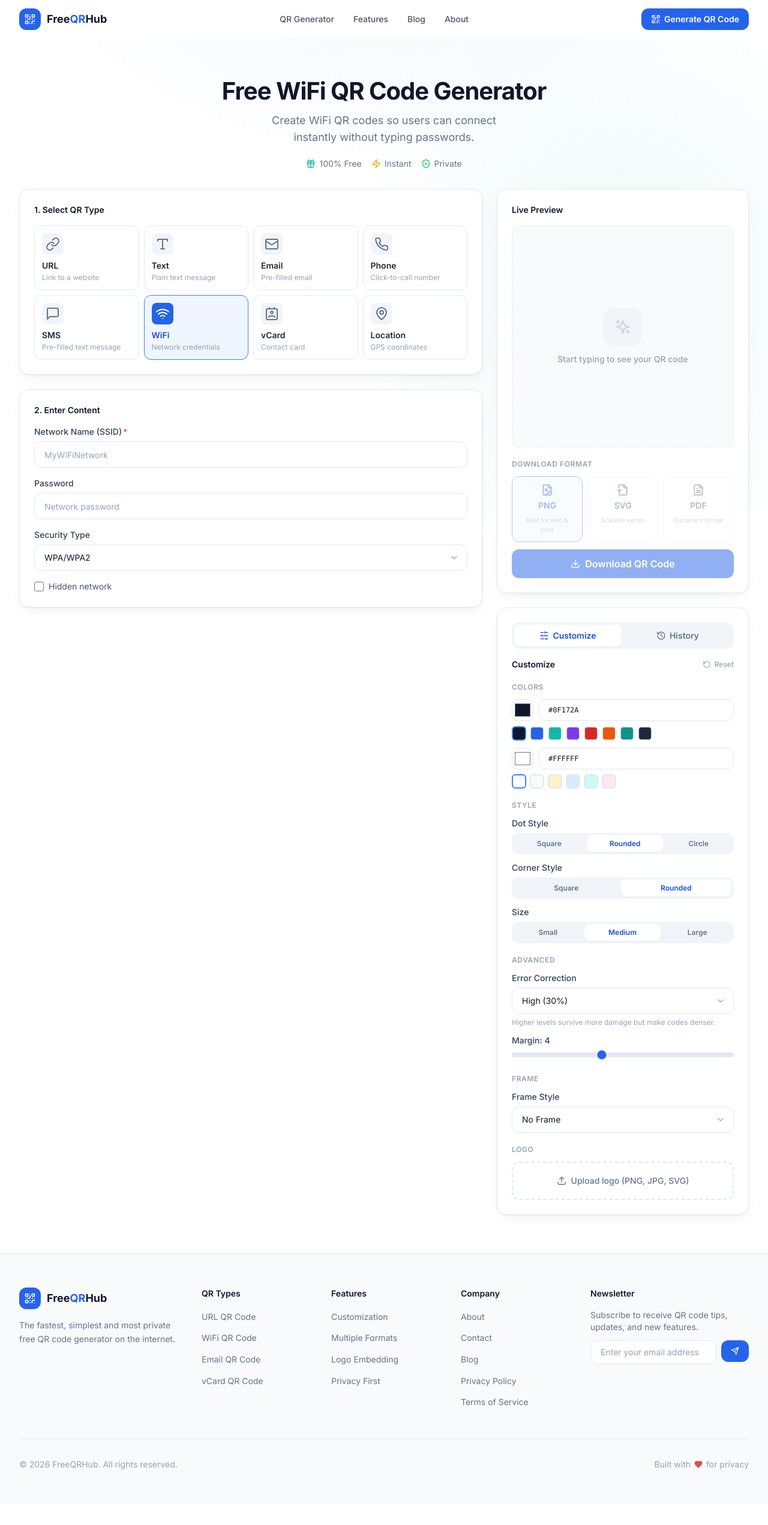
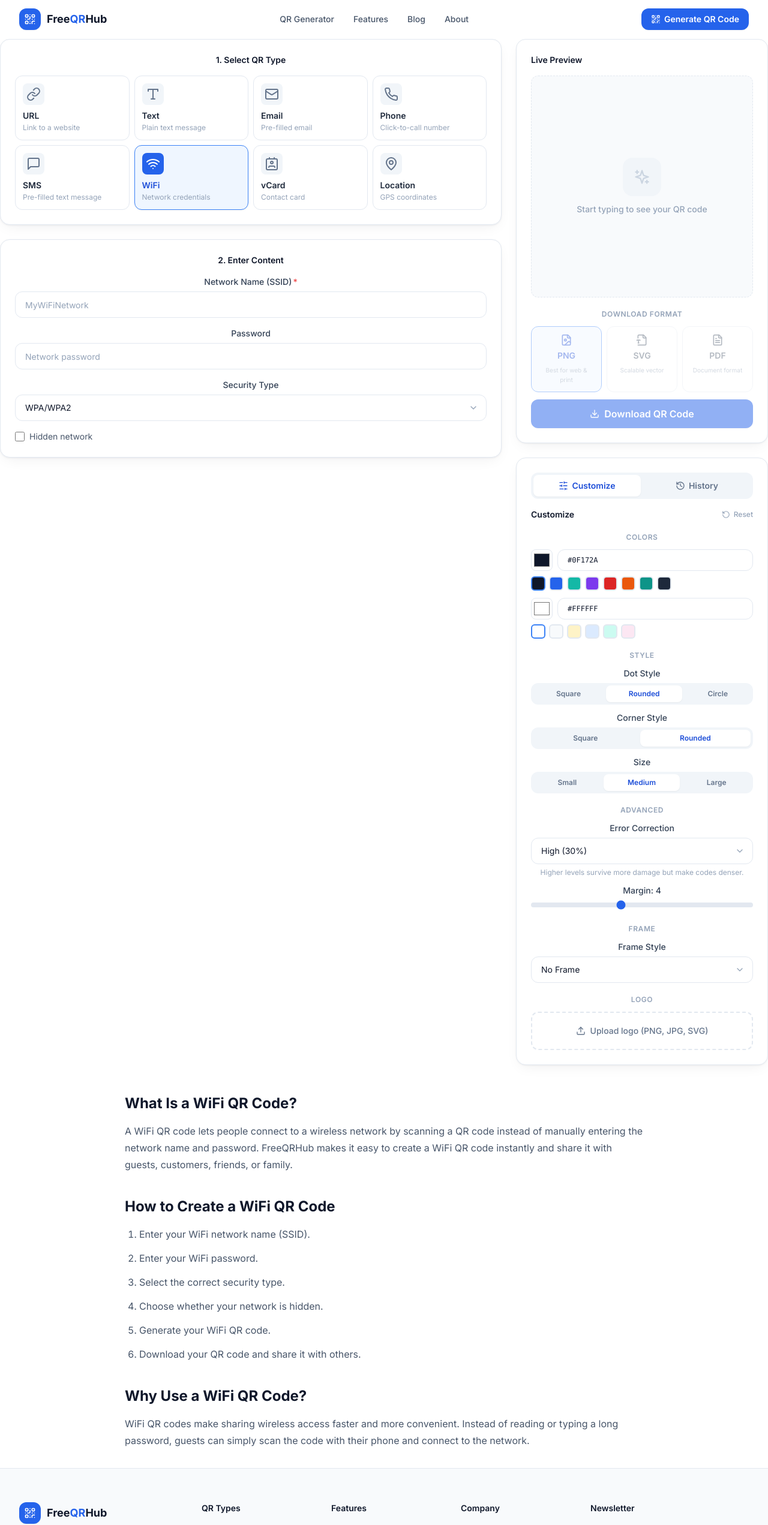
Before and after one commit to asgharkk82-oss/freeqrhub-project, a React (Vite) app in the folder project/: page /wifi-qr-code-generator in a window 1280 px wide. Shown: the top 2543 px of the page at 60% size. Before the commit the page ends 2508 px from the top, so only its background shows below. Built offline with nearby package versions, Linux system fonts and the light colour scheme.

Commit message:
Add WiFi QR code SEO content

```diff
--- a/project/src/pages/generator-page.tsx
+++ b/project/src/pages/generator-page.tsx
@@ -1,6 +1,7 @@
 import { useSearchParams, useLocation } from 'react-router-dom';
 import { motion } from 'framer-motion';
-import { ShieldCheck, Zap, Gift } from 'lucide-react';
+
+
 import { QrGenerator } from '../features/qr-generator/qr-generator';
 import { useSeo } from '../hooks/useSeo';
 import type { QrTypeId } from '../types';
@@ -98,35 +99,51 @@ const schema = {
 });
 
 return (
-    <div className="bg-gradient-hero">
-      <div className="container-base py-10 lg:py-16">
   <motion.div
     initial={{ opacity: 0, y: 16 }}
     animate={{ opacity: 1, y: 0 }}
     transition={{ duration: 0.4 }}
     className="mb-8 text-center"
   >
-          <h1 className="text-display-sm font-bold tracking-tight text-secondary-900 sm:text-display-md">
-  {SEO_CONTENT[initialType].title.replace(' | FreeQRHub', '')}
-</h1>
-          <p className="mx-auto mt-3 max-w-2xl text-base text-secondary-500 sm:text-lg text-balance">
-  {SEO_CONTENT[initialType].description}
+    <QrGenerator initialType={initialType} />
+
+    {initialType === 'wifi' && (
+      <section className="mx-auto mt-12 max-w-4xl px-4 text-left">
+        <h2 className="text-2xl font-bold text-secondary-900">
+          What Is a WiFi QR Code?
+        </h2>
+
+        <p className="mt-4 text-base leading-7 text-secondary-600">
+          A WiFi QR code lets people connect to a wireless network by scanning
+          a QR code instead of manually entering the network name and password.
+          FreeQRHub makes it easy to create a WiFi QR code instantly and share
+          it with guests, customers, friends, or family.
         </p>
-          <div className="mt-5 flex flex-wrap items-center justify-center gap-4 text-sm text-secondary-500">
-            <span className="inline-flex items-center gap-1.5">
-              <Gift className="h-4 w-4 text-accent-500" /> 100% Free
-            </span>
-            <span className="inline-flex items-center gap-1.5">
-              <Zap className="h-4 w-4 text-warning" /> Instant
-            </span>
-            <span className="inline-flex items-center gap-1.5">
-              <ShieldCheck className="h-4 w-4 text-success" /> Private
-            </span>
-          </div>
+
+        <h2 className="mt-10 text-2xl font-bold text-secondary-900">
+          How to Create a WiFi QR Code
+        </h2>
+
+        <ol className="mt-4 list-decimal space-y-3 pl-6 text-base leading-7 text-secondary-600">
+          <li>Enter your WiFi network name (SSID).</li>
+          <li>Enter your WiFi password.</li>
+          <li>Select the correct security type.</li>
+          <li>Choose whether your network is hidden.</li>
+          <li>Generate your WiFi QR code.</li>
+          <li>Download your QR code and share it with others.</li>
+        </ol>
+
+        <h2 className="mt-10 text-2xl font-bold text-secondary-900">
+          Why Use a WiFi QR Code?
+        </h2>
+
+        <p className="mt-4 text-base leading-7 text-secondary-600">
+          WiFi QR codes make sharing wireless access faster and more convenient.
+          Instead of reading or typing a long password, guests can simply scan
+          the code with their phone and connect to the network.
+        </p>
+      </section>
+    )}
   </motion.div>
-
-        <QrGenerator initialType={initialType} />
-      </div>
-    </div>
 );
 }
```
Lines whose indentation alone changed are shown as unchanged.
